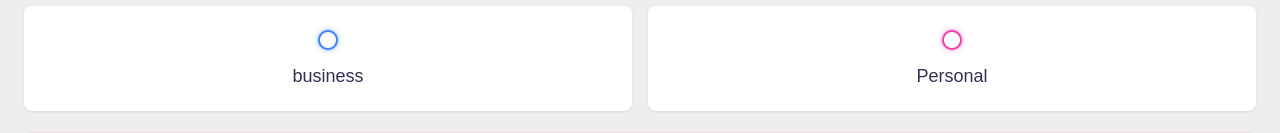
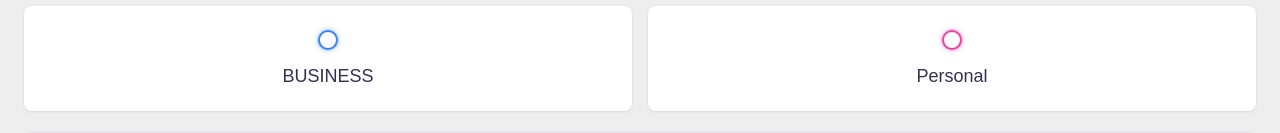
Before and after one commit to GraciouxMbanugo/Todo-List-App, a Vue app: page / in a window 1280 px wide. Shown: the part 237-370 px from the top of the page. Built offline with nearby package versions, Linux system fonts and the light colour scheme.

Commit message:
updated app

```diff
--- a/src/App.vue
+++ b/src/App.vue
@@ -76,7 +76,7 @@ import { ref, onMounted, computed, watch } from 'vue'
                                 value="business"
                                 v-model="input_category" />
                             <span class="bubble business"></span>
-                            <div>business</div>
+                            <div>BUSINESS</div>
                         </label>
                         <label>
                             <input
```
